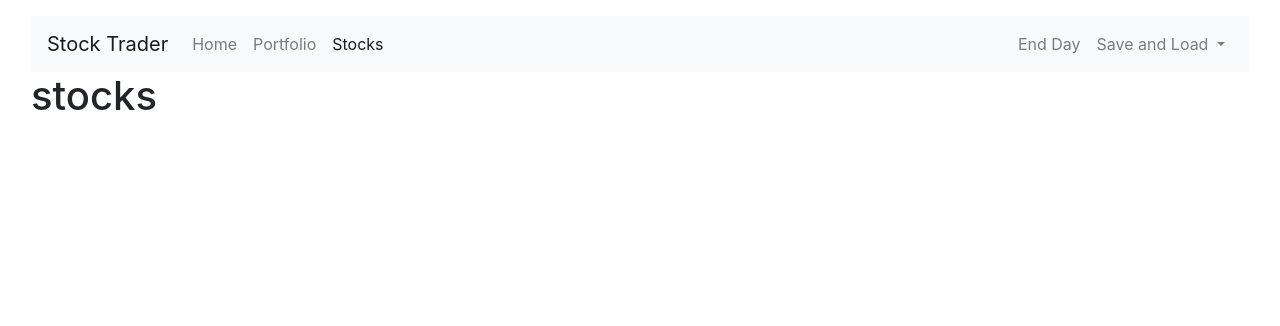
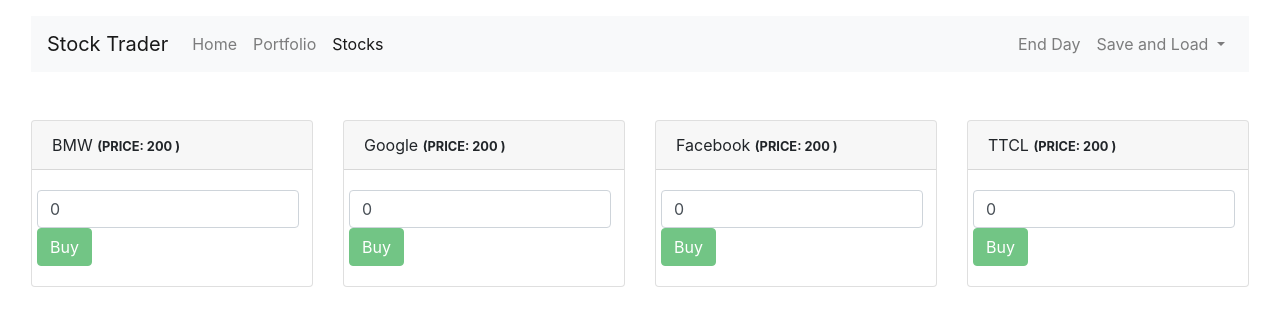
Before and after one commit to allayGerald/vue-playground, a Vue app in the folder stock-trader/: page /stocks in a window 1280 px wide. Shown: the top 326 px of the page. Built offline with nearby package versions, Linux system fonts and the light colour scheme.

Commit message:
feat vuex store

```diff
--- a/stock-trader/package.json
+++ b/stock-trader/package.json
@@ -10,7 +10,8 @@
   "dependencies": {
     "core-js": "^3.6.4",
     "vue": "^2.6.11",
-    "vue-router": "^3.1.5"
+    "vue-router": "^3.1.5",
+    "vuex": "^3.1.2"
   },
   "devDependencies": {
     "@vue/cli-plugin-babel": "~4.2.0",
--- a/stock-trader/src/App.vue
+++ b/stock-trader/src/App.vue
@@ -17,6 +17,9 @@
   name: 'App',
   components: {
     appHeader: HeaderComponent
+  },
+  created() {
+    this.$store.dispatch('setStocks')
   }
 
 }
--- a/stock-trader/src/components/stocks/StockComponent.vue
+++ b/stock-trader/src/components/stocks/StockComponent.vue
@@ -1,10 +1,44 @@
 <template>
-
+    <div class="col-sm-6 col-md-4 col-lg-3 mb-3">
+        <div class="card ca">
+            <div class="card-header">
+                {{stock.name}} <small class="font-weight-bold">{{`(PRICE: ${stock.price} )`}}</small>
+            </div>
+            <div class="card-body">
+                <div class="row">
+                    <div class="float-left mr-2">
+                        <input type="number" class="form-control" placeholder="Quantity" v-model.number="quantity">
+                    </div>
+                    <div class="float-right mt-sm-2 mt-lg-0">
+                        <button class="btn btn-success" @click="onBuyStock" :disabled="!Number.isInteger(quantity) || quantity <= 0">Buy</button>
+                    </div>
+                </div>
+            </div>
+        </div>
+    </div>
 </template>
 
 <script>
     export default {
-        name: "StockComponent"
+        name: "StockComponent",
+        props: ['stock'],
+        data() {
+            return {
+                'quantity': 0
+            }
+        },
+        methods: {
+            onBuyStock() {
+               const order = {
+                   stockId: this.stock.id,
+                   stockPrice: this.stock.price,
+                   quantity: this.quantity
+               };
+
+               console.log(order);
+               this.quantity = 0;
+            }
+        }
     }
 </script>
 
--- a/stock-trader/src/components/stocks/StocksComponent.vue
+++ b/stock-trader/src/components/stocks/StocksComponent.vue
@@ -1,10 +1,23 @@
 <template>
-   <h1>stocks</h1>
+   <div class="row my-5">
+      <app-stock v-for="stock in stocks" :key="stock.id" :stock="stock"></app-stock>
+   </div>
 </template>
 
 <script>
+
+    import StockComponent from "./StockComponent"
+
     export default {
-        name: "StocksComponent"
+        name: "StocksComponent",
+        components: {
+            appStock: StockComponent
+        },
+       computed: {
+           stocks() {
+              return this.$store.getters.stocks;
+           }
+       }
     }
 </script>
 
--- /dev/null
+++ b/stock-trader/src/data/stocks.js
@@ -0,0 +1,6 @@
+export default [
+    {'id': 1, 'name': 'BMW', 'price': 200},
+    {'id': 2, 'name': 'Google', 'price': 200},
+    {'id': 3, 'name': 'Facebook', 'price': 200},
+    {'id': 4, 'name': 'TTCL', 'price': 200},
+]
--- a/stock-trader/src/main.js
+++ b/stock-trader/src/main.js
@@ -1,10 +1,13 @@
 import Vue from 'vue'
 import router from "./router"
 import App from './App.vue'
+
+import store from "./store/store"
 
 Vue.config.productionTip = false
 
 new Vue({
   router,
+  store,
   render: h => h(App),
 }).$mount('#app')
--- /dev/null
+++ b/stock-trader/src/store/modules/stocks.js
@@ -0,0 +1,30 @@
+import stocks from "../../data/stocks";
+
+const state = {
+    stocks: []
+};
+
+const mutations = {
+    'SET_STOCKS'(state, stocks) {
+        state.stocks = stocks;
+    }
+};
+
+const actions = {
+    setStocks: ({commit}) => {
+        commit('SET_STOCKS', stocks);
+    }
+};
+
+const getters = {
+    stocks: state => {
+        return state.stocks;
+    }
+};
+
+export default {
+    state,
+    mutations,
+    actions,
+    getters
+}
--- /dev/null
+++ b/stock-trader/src/store/store.js
@@ -0,0 +1,12 @@
+import Vue from 'vue';
+import Vuex from 'vuex';
+
+import stocks from "./modules/stocks";
+
+Vue.use(Vuex);
+
+export default new Vuex.Store({
+    modules: {
+        stocks
+    }
+});
```
Also changed, not shown: 1 other file (tests, documents, lock files or other folders).
